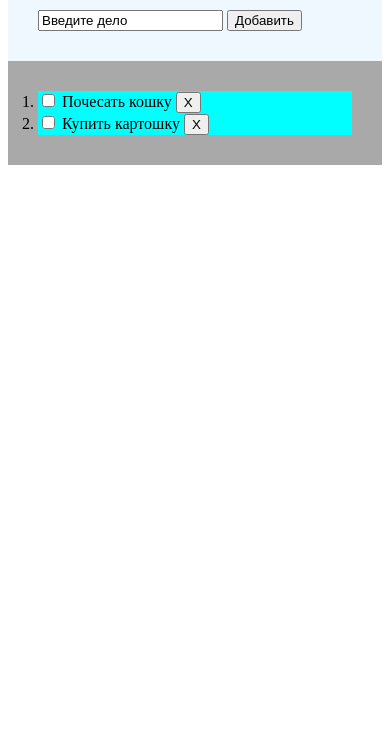
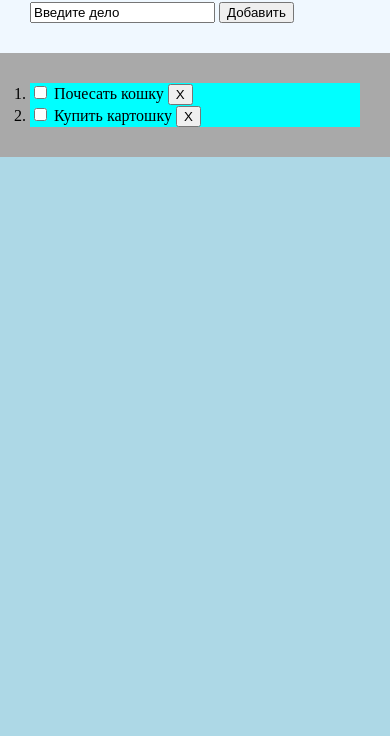
Before and after one commit to 22TNT/ToDo, a plain HTML site: page main.html in a window 390 px wide. Shown: the part 108-844 px from the top of the page. Drawn offline with Linux system fonts and the light colour scheme.

Commit message:
Add style

```diff
--- a/main.css
+++ b/main.css
@@ -1,4 +1,4 @@
-#content
+body
 {
     background: lightblue;
     margin: 0 auto;
@@ -6,7 +6,7 @@
 }
 @media screen and (max-width: 800px)
 {
-    #content
+    body
     {
         width: 100%;
     }
```
